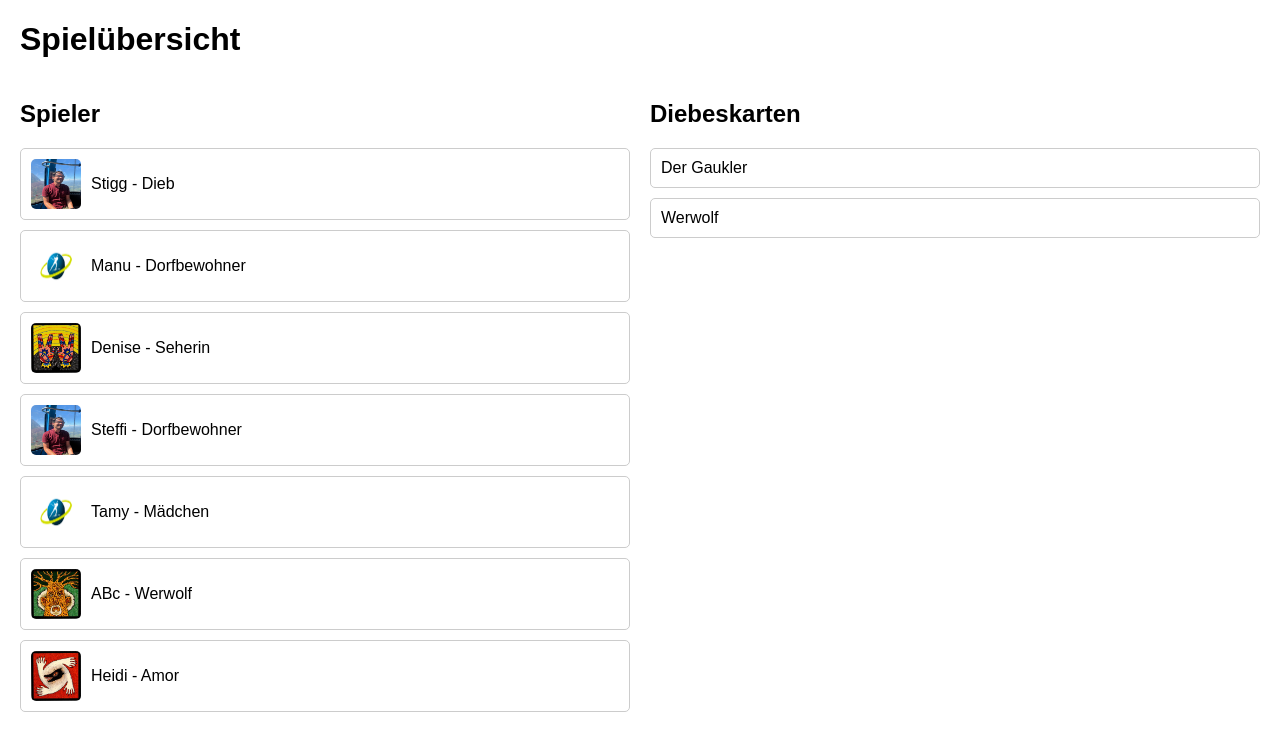
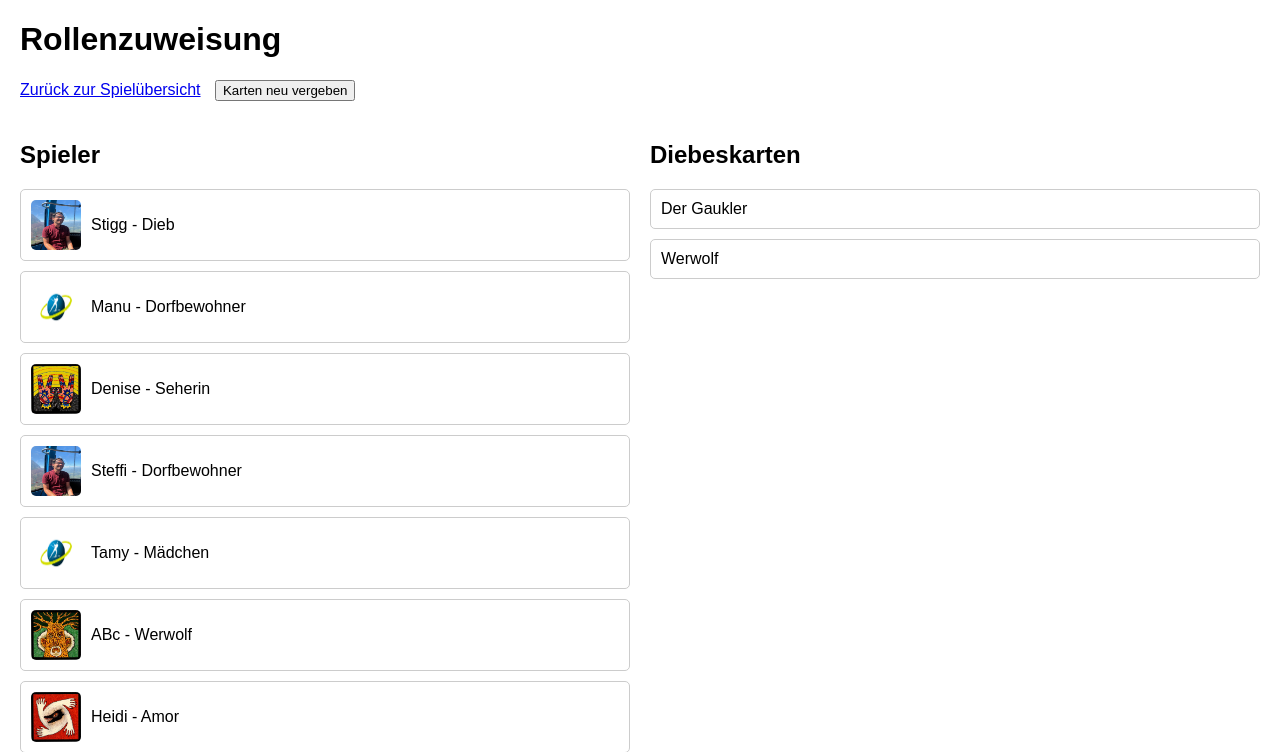
Before and after one commit to Stiggler/werewolf-game, a Flask app: page /game in a window 1280 px wide. Shown: the top 752 px of the page. Run offline with Flask 3, Linux system fonts and the light colour scheme; data comes from the database, SQL or seed files in the repository; both versions use the stored data as it was after the commit.

Commit message:
Rollnverteilung und Karten neu vergeben eingefügt

```diff
--- a/app.py
+++ b/app.py
@@ -1,4 +1,4 @@
-from flask import Flask, jsonify, request, render_template
+from flask import Flask, jsonify, request, render_template, redirect, url_for
 import os
 import sqlite3
 
@@ -275,10 +275,13 @@ def random_assign_roles():
                 assignments
             )
             conn.commit()
-        return jsonify({"message": "Rollen erfolgreich zugewiesen"}), 200
+
+        # JSON-Antwort mit Redirect-Ziel
+        return jsonify({"message": "Rollen erfolgreich zugewiesen", "redirect": url_for('game')}), 200
     except Exception as e:
         print(f"Fehler bei der zufälligen Rollenverteilung: {e}")
         return jsonify({"error": "Fehler bei der zufälligen Rollenverteilung"}), 500
+
 
 
 @app.route('/get_thief_cards', methods=['GET'])
@@ -297,14 +300,21 @@ def game():
         with get_db_connection() as conn:
             # Spieler mit ihren Rollen abrufen
             players = conn.execute("SELECT name, image, role FROM players").fetchall()
-            # Verfügbare Diebeskarten abrufen
-            thief_cards = conn.execute("SELECT role_name FROM thief_cards").fetchall()
 
-        # Daten an die Vorlage weitergeben
+            # Prüfen, ob die Rolle "Dieb" in game_roles existiert
+            dieb_exists = conn.execute(
+                "SELECT 1 FROM game_roles WHERE role_name = 'Dieb' LIMIT 1"
+            ).fetchone() is not None
+
+            # Verfügbare Diebeskarten nur abrufen, wenn "Dieb" existiert
+            thief_cards = []
+            if dieb_exists:
+                thief_cards = conn.execute("SELECT role_name FROM thief_cards").fetchall()
+
         return render_template(
             'game.html',
             players=[{"name": p["name"], "image": p["image"], "role": p["role"]} for p in players],
-            thief_cards=[{"role_name": t["role_name"]} for t in thief_cards]
+            thief_cards=[{"role_name": t["role_name"]} for t in thief_cards] if dieb_exists else None
         )
     except Exception as e:
         print(f"Fehler in der /game-Route: {e}")
@@ -312,6 +322,8 @@ def game():
 
 
 
+
+
 if __name__ == '__main__':
     init_db()  # Datenbank initialisieren
     app.run(debug=True)
--- a/templates/game.html
+++ b/templates/game.html
@@ -3,7 +3,7 @@
 <head>
     <meta charset="UTF-8">
     <meta name="viewport" content="width=device-width, initial-scale=1.0">
-    <title>Spielübersicht</title>
+    <title>Rollenzuweisung</title>
     <style>
         body {
             font-family: Arial, sans-serif;
@@ -35,13 +35,25 @@
             height: 50px;
             border-radius: 5px;
         }
+        .buttons {
+            margin-bottom: 20px;
+        }
+        .buttons button,
+        .buttons a {
+            margin-right: 10px;
+        }
     </style>
 </head>
 <body>
-    <h1>Spielübersicht</h1>
+
+    <h1>Rollenzuweisung</h1>
+
+    <div class="buttons">
+        <a href="{{ url_for('gameoverview') }}">Zurück zur Spielübersicht</a>
+        <button onclick="assignRoles()">Karten neu vergeben</button>
+    </div>
 
     <div class="container">
-        <!-- Spieler -->
         <div class="player">
             <h2>Spieler</h2>
             <ul>
@@ -54,7 +66,7 @@
             </ul>
         </div>
 
-        <!-- Diebeskarten -->
+        {% if thief_cards %}
         <div class="thief-cards">
             <h2>Diebeskarten</h2>
             <ul>
@@ -63,6 +75,23 @@
                 {% endfor %}
             </ul>
         </div>
+        {% endif %}
     </div>
+
+    <script>
+        function assignRoles() {
+            fetch('/random_assign_roles', { method: 'POST' })
+                .then(response => response.json())
+                .then(data => {
+                    if (data.redirect) {
+                        window.location.href = data.redirect; // Weiterleitung zur Spielseite
+                    } else if (data.error) {
+                        alert(data.error); // Fehler anzeigen
+                    }
+                })
+                .catch(error => console.error("Fehler bei der Rollenzuweisung:", error));
+        }
+    </script>
+
 </body>
 </html>
```
Also changed, not shown: templates/gameoverview.html (+12 -9 lines), players.db, static/Heidi.png (added).
